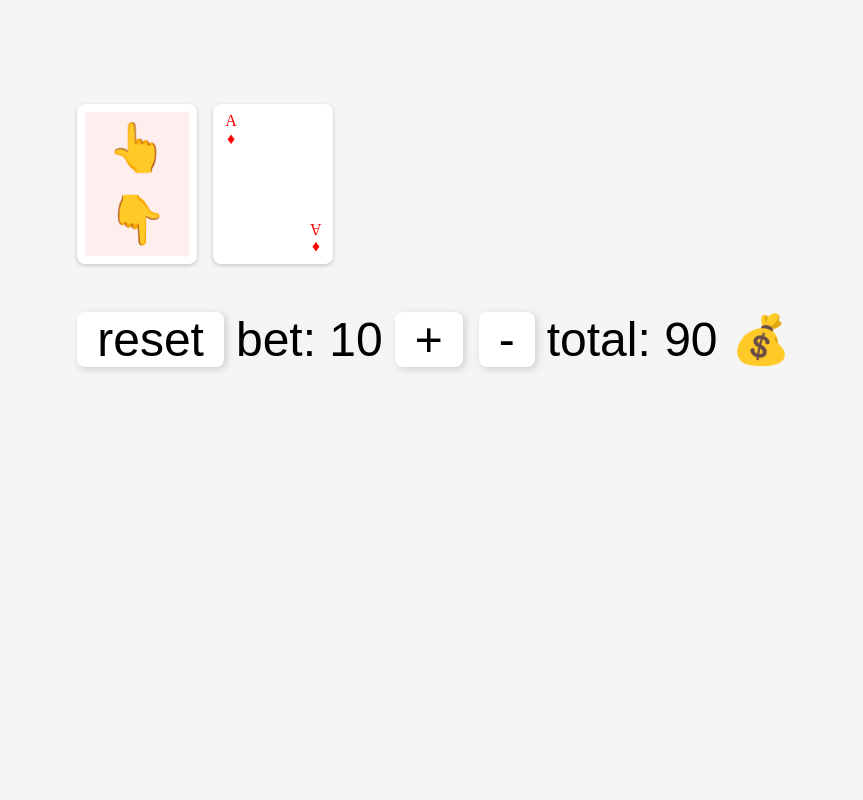
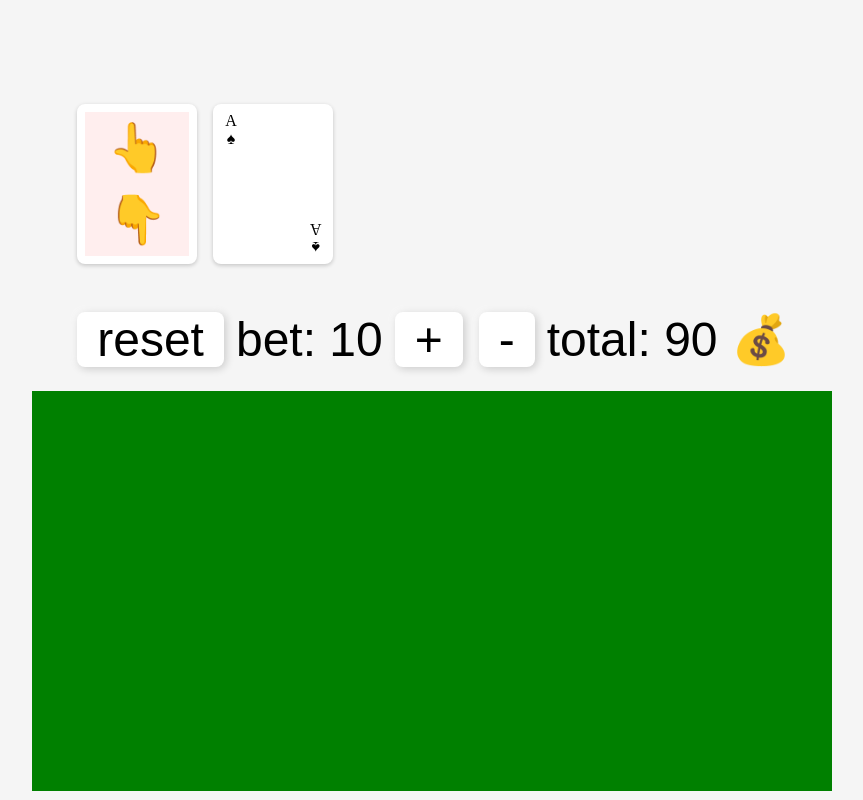
Before and after one commit to Aleksej10/canvas, a React app in the folder highlow/: page / in a window 1280 px wide. Shown: the whole page, without its empty margins (208-1071 px from the left). Built offline with nearby package versions, Linux system fonts and the light colour scheme.

Commit message:
canvas experiments

```diff
--- a/highlow/src/Game.js
+++ b/highlow/src/Game.js
@@ -1,11 +1,13 @@
 import React from 'react';
 import {connect} from 'react-redux';
 import './index.css';
+import deckImage from './deck.png';
+
 
 function numToCard(n){
   const values = ['2','3','4','5','6','7','8','9','10','J','Q','K','A'];
-  const suits = ['❤', '♠', '♦','♣'];
-  const color = ['red', 'black', 'red', 'black'];
+  const suits = ['❤', '♦', '♠', '♣'];
+  const color = ['red', 'red', 'black', 'black'];
   const card = {
     value: n,
     text: values[n%13],
@@ -101,6 +103,57 @@ function Bets(props){
 }
 
 class Game extends React.Component {
+  constructor(props){
+    super(props);
+
+    this.ref = React.createRef();
+    // this.draw_card.bind(this.props);
+    this.componentDidUpdate.bind(this.props.index);
+    this.componentDidMount.bind(this.props.index);
+  }
+
+  componentDidMount(){
+    const cards = this.props.cards;
+    const index = this.props.index;
+    for(let i=0; i< index; i++){
+      this.draw_card(cards[i], i*10, 0);
+    }
+  }
+
+  componentDidUpdate(){
+    this.clearCanvas();
+    const cards = this.props.cards;
+    const index = this.props.index;
+    for(let i=0; i<= index; i++){
+      this.draw_card(cards[i], i*10, 0);
+    }
+  }
+
+  clearCanvas(){
+    let ctx = this.refs.ref.getContext('2d');
+    ctx.clearRect(0, 0, this.refs.ref.width, this.refs.ref.height);
+  }
+
+  draw_card(CardNumber, DestinationX, DestinationY) {
+    let ctx = this.refs.ref.getContext('2d');
+
+    // size of 1 card in image at this time: 64*96
+    let SourceX = (CardNumber % 13) * 64;
+    let SourceY = Math.floor(CardNumber / 13) * 96;
+
+    ctx.drawImage(
+      this.refs.deckImg,
+      SourceX,
+      SourceY,
+      64,
+      96,
+      DestinationX,
+      DestinationY,
+      64,
+      96
+    );
+  }
+
   deckClick(high){
     if(this.props.index >= 51){
       console.log('deck is empy');
@@ -114,6 +167,7 @@ class Game extends React.Component {
     this.props.setGlow(outcome);
     setTimeout(()=>{this.props.updateBank(outcome)}, outcome ? 0 : 2000);
   }
+
 
   render(){
     return (
@@ -133,6 +187,16 @@ class Game extends React.Component {
             reset = { () => this.props.reset() }
           />
         </div>
+        <canvas
+          ref='ref'
+          className='GameCanvas'
+        />
+        <img
+          ref="deckImg"
+          className="HiddenImage"
+          src={deckImage}
+          alt="deck"
+        />
       </div>
     );
   }
--- a/highlow/src/index.css
+++ b/highlow/src/index.css
@@ -161,3 +161,18 @@ body {
   font-family: Futura, serif;
   font-size: 2vmin;
 }
+
+.GameCanvas{
+  /* display: flex; */
+  /* flex-direction: row; */
+  /* justify-content: left; */
+  /* align-items: center; */
+  /* padding: 2vmin; */
+  height: 50vmin;
+  width: 100vmin;
+  background: green;
+}
+
+.HiddenImage{
+  display: none;
+}
```
Also changed, not shown: highlow/src/deck.png (added), 1 other file.
